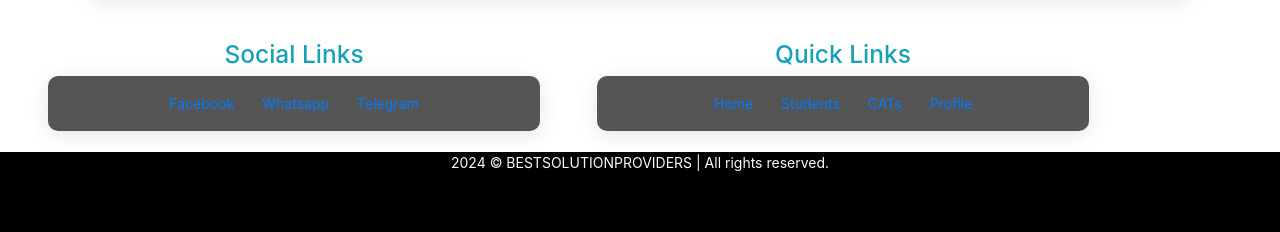
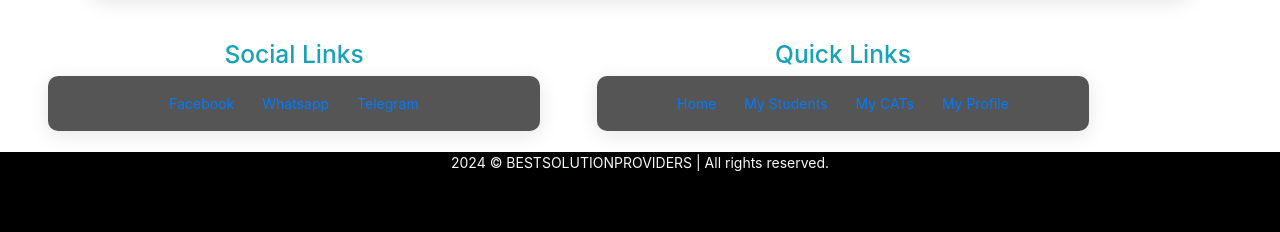
Before and after one commit to saulnyongesa/med-learn-a, a Django app: page /Author/Dashboard/ in a window 1280 px wide. Shown: the part 1279-1511 px from the top of the page. Run offline with Django 5.2, Linux system fonts and the light colour scheme; a user stored in the database is signed in; data comes from the database, SQL or seed files in the repository; some libraries are stand-ins or nearby versions.

Commit message:
Footer Edit

```diff
--- a/templates/footer.html
+++ b/templates/footer.html
@@ -31,9 +31,9 @@
             <h3 class="text-info font-weight-bolde text-center">Quick Links</h3>
             <nav class="nav justify-content-center">
                 <a class="nav-link active" href="#">Home</a>
-                <a class="nav-link active" href="#">Students</a>
-                <a class="nav-link active" href="#">CATs</a>
-                <a class="nav-link active" href="#">Profile</a>
+                <a class="nav-link active" href="#">My Students</a>
+                <a class="nav-link active" href="#">My CATs</a>
+                <a class="nav-link active" href="#">My Profile</a>
 
             </nav>
 
```
